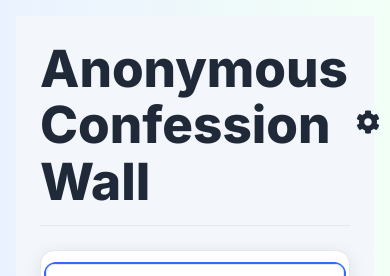
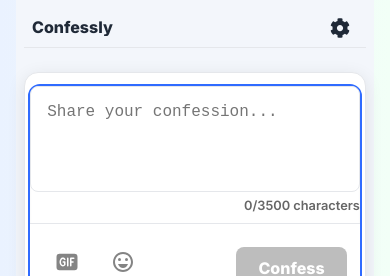
Before and after one commit to Binuk1/confessly, a React (Vite) app: page / in a window 390 px wide. Shown: the top 276 px of the page. Built offline with nearby package versions, Linux system fonts and the light colour scheme; no server answers; the database is empty.

Commit message:
VIewport size fix update important

```diff
--- a/package.json
+++ b/package.json
@@ -1,4 +1,5 @@
 {
+  "$schema": "https://json.schemastore.org/package.json",
   "name": "confessly",
   "private": true,
   "version": "0.0.0",
--- a/src/App.css
+++ b/src/App.css
@@ -386,9 +386,11 @@
   background: linear-gradient(to right, #0B1222, #0A101A); /* Dark slate gradient */
 }
 
+/* Base mobile-first styles */
 .App {
   width: 100%;
-  max-width: 650px; /* Slightly wider for better content display */
+  min-width: 320px; /* Minimum width for very small devices */
+  max-width: 100%; /* Full width on mobile */
   background: var(--bg-color);
   padding: 2.5rem; /* Increased padding */
   border-radius: 16px; /* More rounded corners */
@@ -402,8 +404,35 @@
   display: flex;
   justify-content: space-between;
   align-items: center;
-  padding-bottom: 1rem; /* Padding below header */
-  border-bottom: 1px solid var(--border-color); /* Subtle separator */
+  padding: 0.5rem 1rem;
+  border-bottom: 1px solid var(--border-color);
+  position: relative;
+  min-height: 3.5rem;
+}
+
+.app-header h1 {
+  font-size: 1.25rem;
+  margin: 0;
+  white-space: nowrap;
+  overflow: hidden;
+  text-overflow: ellipsis;
+  max-width: calc(100% - 3rem);
+}
+
+.settings-button {
+  flex-shrink: 0;
+  margin-left: 0.5rem;
+  padding: 0.5rem;
+  background: none;
+  border: none;
+  color: var(--text-color);
+  cursor: pointer;
+  border-radius: 50%;
+  transition: background-color 0.2s;
+}
+
+.settings-button:hover {
+  background-color: var(--hover-color);
 }
 
 .app-title {
@@ -1197,27 +1226,86 @@
 }
 
 /* Responsive Adjustments */
+/* Base mobile styles */
+/* Desktop styles (min-width: 769px) */
+@media (min-width: 769px) {
+  .App {
+    min-width: 650px;
+    max-width: 650px;
+    margin: 0 auto; /* Center the app on desktop */
+  }
+}
+
+/* Mobile styles (max-width: 768px) */
 @media (max-width: 768px) {
   body {
-    padding: 1rem 0.5rem; /* Less padding on smaller screens */
-    align-items: flex-start; /* Align to top to allow scrolling */
+    padding: 0;
+    margin: 0;
+    align-items: flex-start;
   }
 
   .App {
-    padding: 1.5rem;
+    padding: 0.5rem;
     border-radius: 0;
     box-shadow: none;
-    max-width: 100%; /* Full width on smaller screens */
-    min-height: 100vh; /* Occupy full height */
-  }
-
-  .app-title {
-    font-size: 1.8rem;
+    min-height: 100vh;
+    width: 100vw; /* Use viewport width */
+    min-width: 320px;
+    max-width: 100%;
+    margin: 0;
+    box-sizing: border-box; /* Include padding in width calculation */
+  }
+
+  .app-header {
+    padding: 0.4rem 0.5rem 0.4rem 0.75rem;
+    min-height: 2.8rem;
+    position: relative;
+  }
+
+  .app-header h1 {
+    font-size: 1.1rem;
+    max-width: calc(100% - 2.2rem);
+    padding-right: 0.5rem;
+    white-space: nowrap;
+    overflow: hidden;
+    text-overflow: ellipsis;
   }
 
   .settings-button {
-    font-size: 1.5rem;
-    padding: 0.6rem;
+    font-size: 1.1rem;
+    padding: 0.35rem;
+    position: absolute;
+    right: 0.5rem;
+    top: 50%;
+    transform: translateY(-50%);
+    z-index: 10;
+    min-width: 2rem;
+    min-height: 2rem;
+    display: flex;
+    align-items: center;
+    justify-content: center;
+    background: rgba(0, 0, 0, 0.05);
+    border-radius: 50%;
+  }
+
+  /* Extra small devices (phones, 400px and down) */
+  @media (max-width: 400px) {
+    .app-header {
+      padding: 0.3rem 0.4rem 0.3rem 0.5rem;
+      min-height: 2.5rem;
+    }
+
+    .app-header h1 {
+      font-size: 1rem;
+      max-width: calc(100% - 2rem);
+    }
+
+    .settings-button {
+      font-size: 1rem;
+      padding: 0.3rem;
+      min-width: 1.8rem;
+      min-height: 1.8rem;
+    }
   }
 
   .settings-content {
--- a/src/App.jsx
+++ b/src/App.jsx
@@ -95,13 +95,14 @@
         <div className="main-content">
           <div className="App">
             <header className="app-header">
-              <h1>Anonymous Confession Wall</h1>
+              <h1>Confessly</h1>
               <button
                 className="settings-button"
                 onClick={() => setShowSettings(!showSettings)}
                 aria-label="Settings"
+                title="Settings"
               >
-                <FaCog size={24} />
+                <FaCog size={20} />
               </button>
             </header>
 
```
